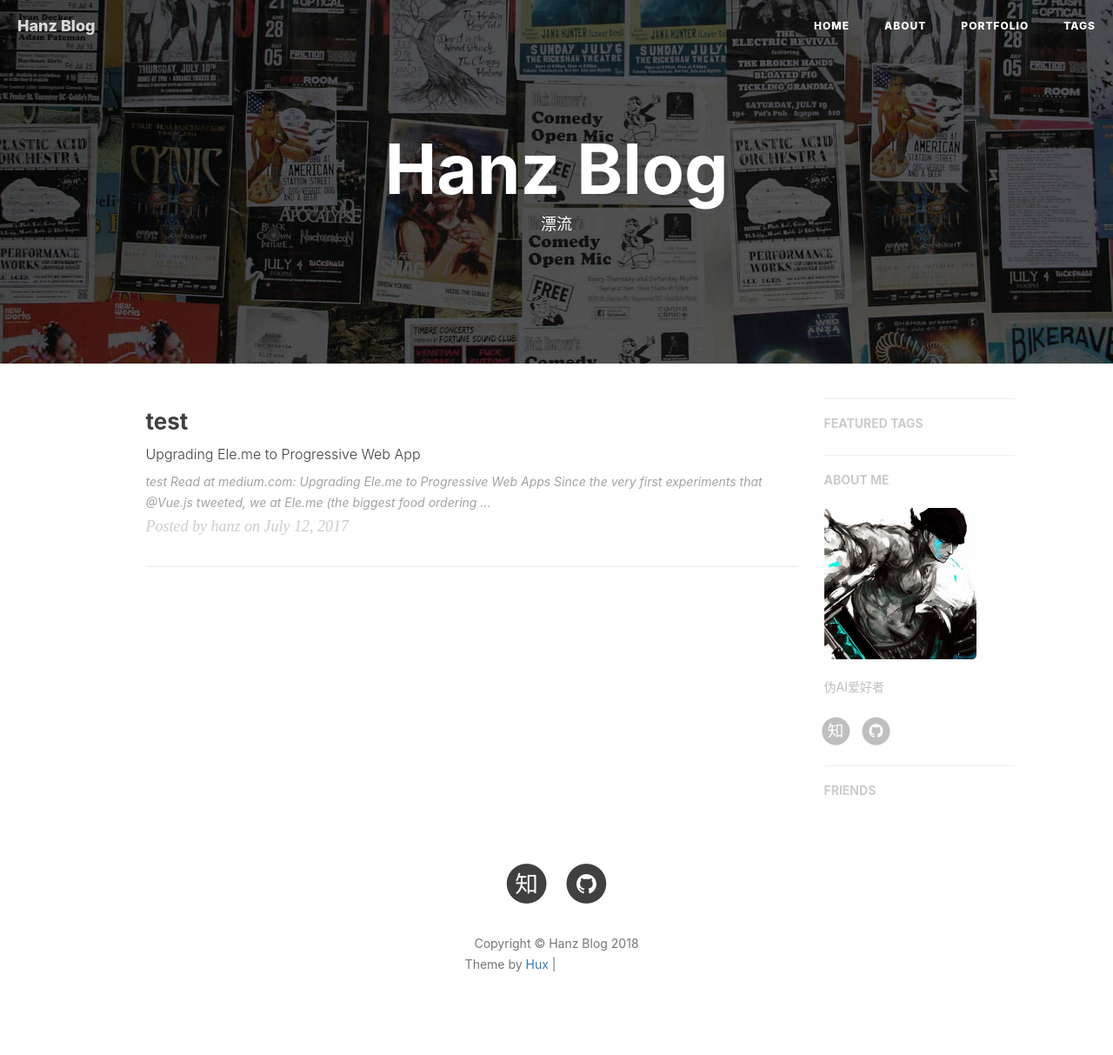
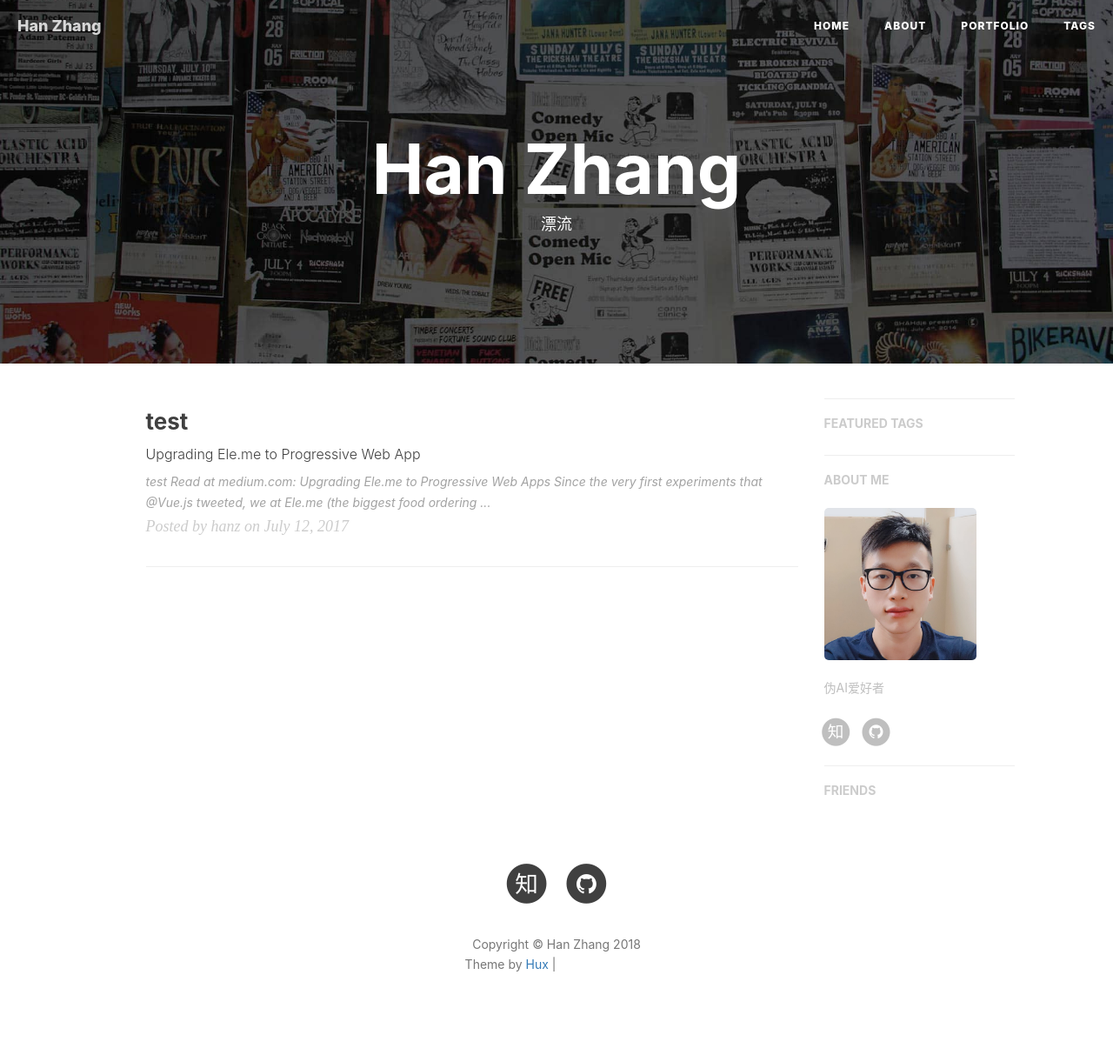
Before and after one commit to hanzmyco/hanzmyco.github.io, a Jekyll site: the page built from index.html, in a window 1280 px wide. Shown: the whole page at 87% size. Built offline with Jekyll 4.4.1, drawn with Linux system fonts in a browser that asks for light colours; nearby versions of some CDN libraries; the list of posts is cut into pages by our own code; comment, search, counter and statistics services are not loaded; grey boxes are pictures that could not be loaded.

Commit message:
add selfie

```diff
--- a/_config.yml
+++ b/_config.yml
@@ -1,11 +1,11 @@
 # Site settings
-title: Hanz Blog
-SEOTitle: 张涵的博客 | Hanz Blog
+title: Han Zhang
+SEOTitle: 张涵 | Hanz Blog
 header-img: img/home-bg.jpg
 email: michaelzhhan1990@gmail.com
 description: "NLP/DL/CV"
 keyword: ""
-url: "https://michaelzhhan1990.github.io"              # your host, for absolute URL
+url: "https://hanzmyco.github.io"              # your host, for absolute URL
 baseurl: ""                             # for example, '/blog' if your blog hosted on 'host/blog'
 
 
@@ -14,7 +14,7 @@ baseurl: ""                             # for example, '/blog' if your blog host
 RSS: false
 weibo_username:     false
 zhihu_username:     zhang-han-45-74
-github_username:    michaelzhhan1990
+github_username:    hanzmyco
 twitter_username:   false
 #facebook_username:  huxpro
 # linkedin_username:  firstname-lastname-idxxxx
@@ -68,7 +68,7 @@ ga_domain: huangxuan.me
 # Sidebar settings
 sidebar: true                           # whether or not using Sidebar.
 sidebar-about-description: "伪AI爱好者"
-sidebar-avatar: /img/avatar-hanz.jpg      # use absolute URL, seeing it's used in both `/` and `/about/`
+sidebar-avatar: /img/selfie.jpg      # use absolute URL, seeing it's used in both `/` and `/about/`
 
 
 
```
Also changed, not shown: img/selfie.jpg (added).
